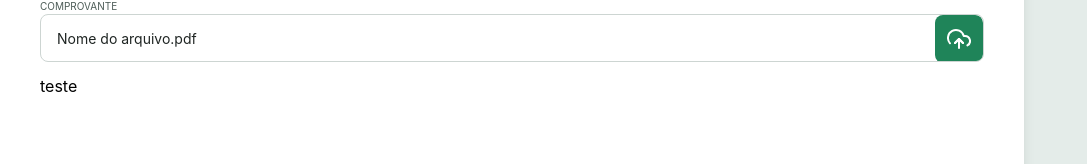
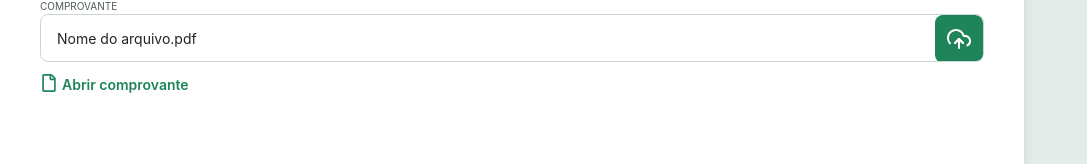
Before and after one commit to YasminFerrariDias/RefundSystem, a React (Vite) app: page / in a window 1280 px wide. Shown: the part 343-507 px from the top of the page, without its empty margins (0-1087 px from the left). Built offline with nearby package versions, Linux system fonts and the light colour scheme.

Commit message:
Criaçaõ do componente  PreviewPDF - sujeito a alterações

```diff
--- a/src/components/Input/InputPDF.tsx
+++ b/src/components/Input/InputPDF.tsx
@@ -13,7 +13,7 @@ export function InputPDF() {
   }
 
   return (
-    <>
+    <div>
       <input type="file" ref={fileInputRef} className="hidden" accept=".pdf"
         onChange={(e) => {
           const file = e.target.files?.[0];
@@ -38,6 +38,6 @@ export function InputPDF() {
           />
         </div>
       </div>
-    </>
+    </div>
   )
 }
--- a/src/components/Input/previewPDF.tsx
+++ b/src/components/Input/previewPDF.tsx
@@ -1,7 +1,12 @@
+import { FaRegFile } from "react-icons/fa";
+import { Icon } from "../Icon/Icon";
+import { Text } from "../Text/Text";
+
 export function PreviewPDF() {
   return (
-    <>
-    teste
-    </>
+    <div className="flex gap-1 justify-centerr">
+      <Icon icon={FaRegFile} iconColor="green100" size="sm" />
+      <Text size="md" textColor="green100" decoration="semibold">Abrir comprovante</Text>
+    </div>
   )
 }
```
